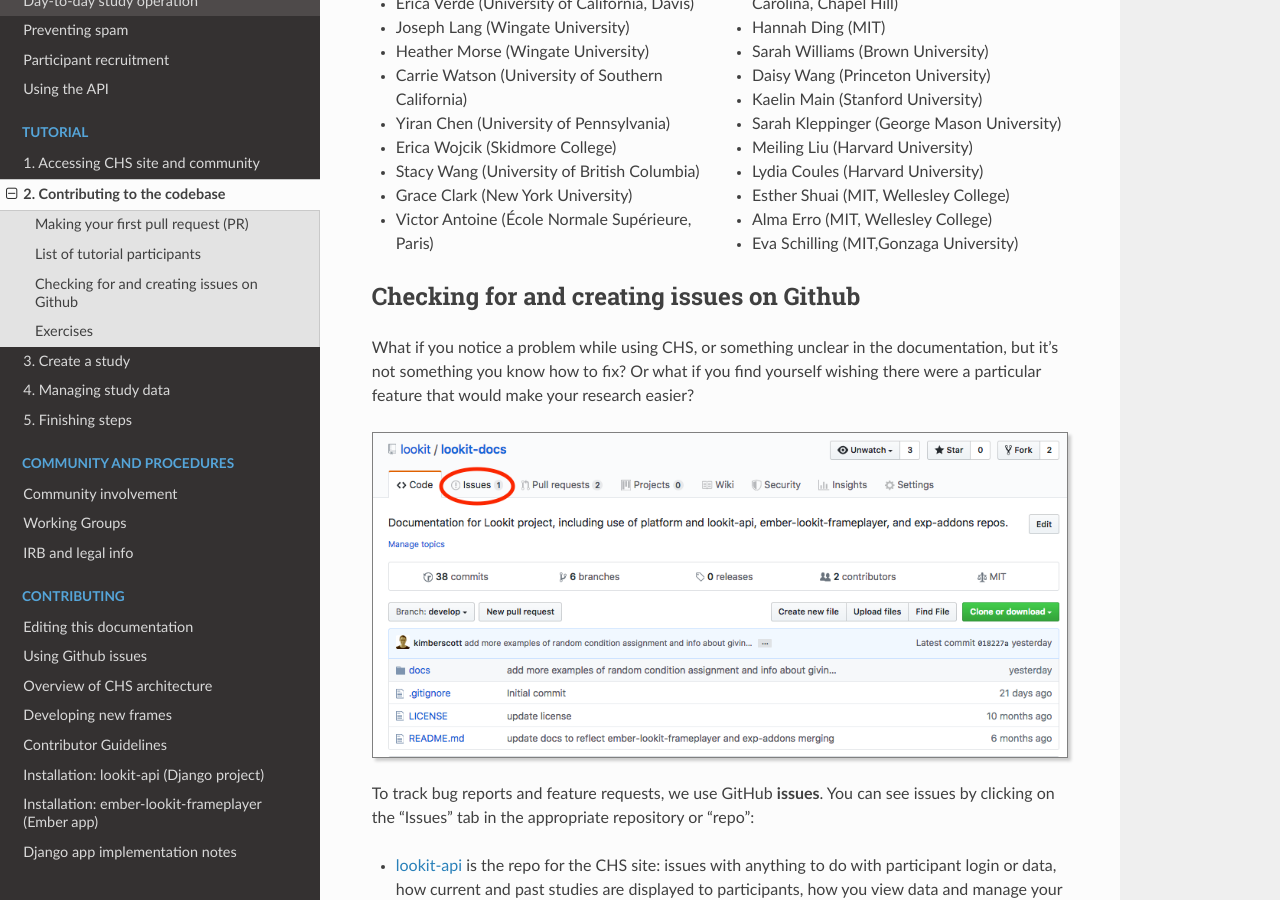
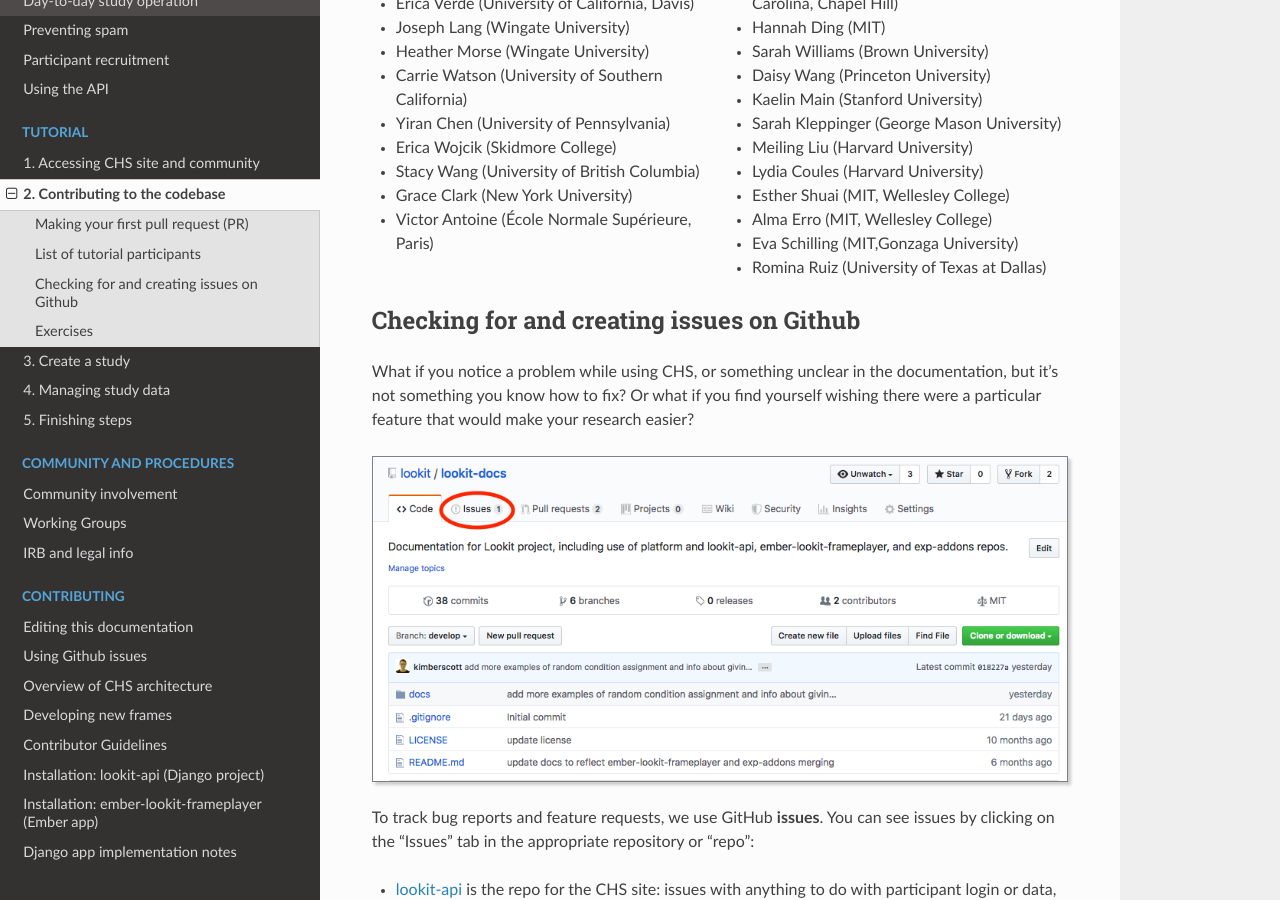
Before and after one commit to lookit/lookit-docs, a Sphinx documentation site: the page built from docs/source/tutorial-contributing.rst, in a window 1280 px wide and 900 px high, scrolled down 9489 px. Built offline with Sphinx 7.4.7 and the Read the Docs theme 3.1.0, drawn with Linux system fonts in a browser that asks for light colours.

Commit message:
Update tutorial-contributing.rst

```diff
--- a/docs/source/tutorial-contributing.rst
+++ b/docs/source/tutorial-contributing.rst
@@ -386,6 +386,7 @@
 - Esther Shuai (MIT, Wellesley College)
 - Alma Erro (MIT, Wellesley College)
 - Eva Schilling (MIT,Gonzaga University)
+- Romina Ruiz (University of Texas at Dallas)
 
 Checking for and creating issues on Github
 -------------------------------------------
```
